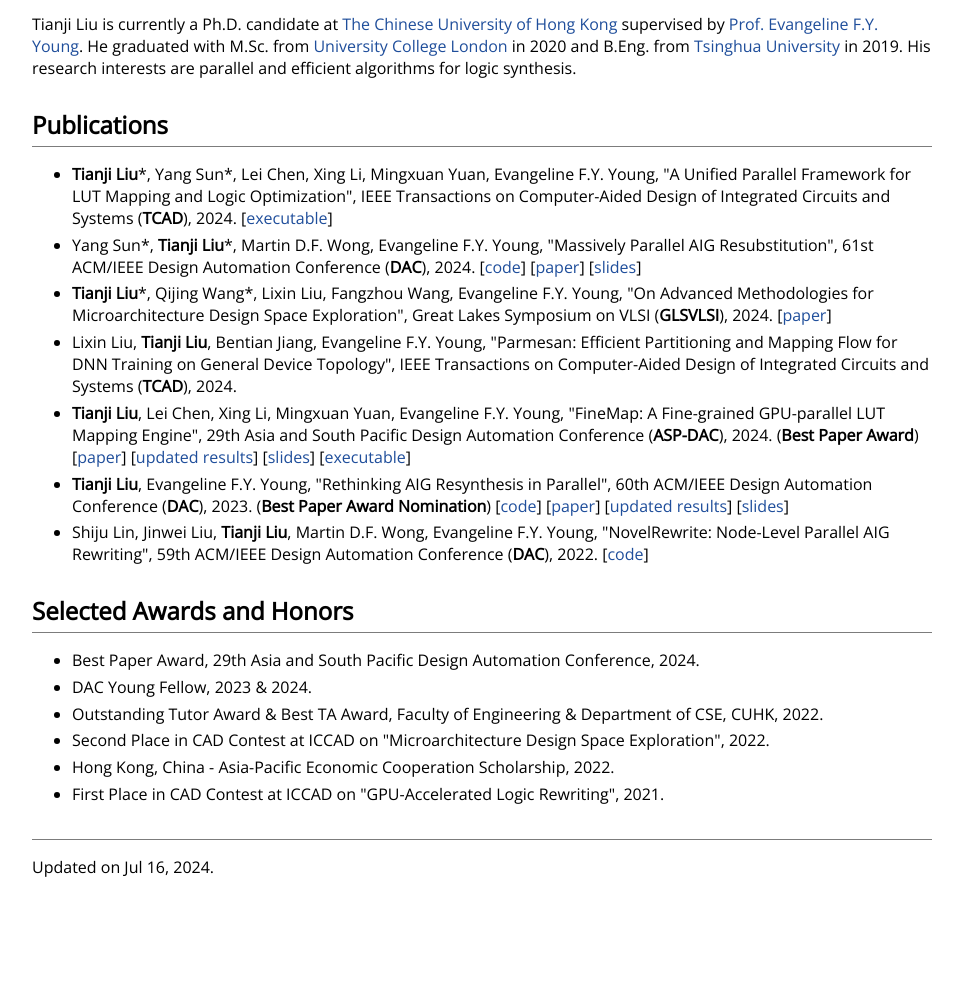
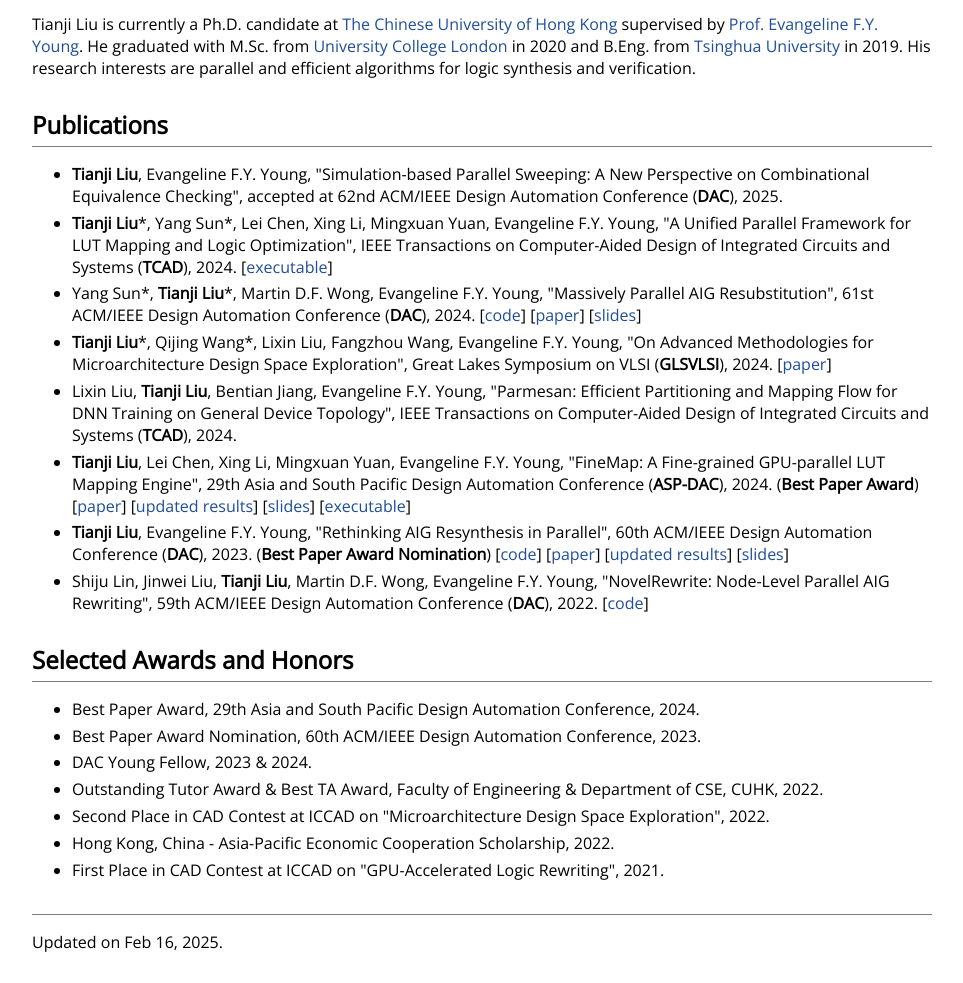
Before and after one commit to tefantasy/tefantasy.github.io, a plain HTML site: page index.html in a window 1280 px wide. Shown: the part 318-1301 px from the top of the page, without its empty margins (158-1121 px from the left). Before the commit the page ends 1226 px from the top, so only its background shows below. Drawn offline with nearby package versions, Linux system fonts and the light colour scheme.

Commit message:
update pub

```diff
--- a/index.html
+++ b/index.html
@@ -42,11 +42,15 @@
     <a href="https://www.ucl.ac.uk/" target="_blank">University College London</a>
     in 2020 and B.Eng. from
     <a href="https://www.tsinghua.edu.cn/en/" target="_blank">Tsinghua University</a>
-    in 2019. His research interests are parallel and efficient algorithms for logic synthesis.
+    in 2019. His research interests are parallel and efficient algorithms for logic synthesis
+    and verification.
 </p>
 
 <h2>Publications</h2>
 <ul id="pubs">
+<li>
+<b>Tianji Liu</b>, Evangeline F.Y. Young, "Simulation-based Parallel Sweeping: A New Perspective on Combinational Equivalence Checking", accepted at 62nd ACM/IEEE Design Automation Conference (<b>DAC</b>), 2025.
+</li>
 <li>
 <b>Tianji Liu</b>*, Yang Sun*, Lei Chen, Xing Li, Mingxuan Yuan, Evangeline F.Y. Young, "A Unified Parallel Framework for LUT Mapping and Logic Optimization", IEEE Transactions on Computer-Aided Design of Integrated Circuits and Systems (<b>TCAD</b>), 2024. [<a href="https://github.com/cuhk-eda/CULS?tab=readme-ov-file#executable-of-lut-mapping-and-mapping-based-optimization" target="_blank">executable</a>]
 </li>
@@ -77,6 +81,9 @@ Shiju Lin, Jinwei Liu, <b>Tianji Liu</b>, Martin D.F. Wong, Evangeline F.Y. Youn
 Best Paper Award, 29th Asia and South Pacific Design Automation Conference, 2024.
 </li>
 <li>
+Best Paper Award Nomination, 60th ACM/IEEE Design Automation Conference, 2023.
+</li>
+<li>
 DAC Young Fellow, 2023 & 2024.
 </li>
 <li>
@@ -96,7 +103,7 @@ First Place in CAD Contest at ICCAD on "GPU-Accelerated Logic Rewriting", 2021.
 
 <h2></h2>
 <p>
-Updated on Jul 16, 2024.
+Updated on Feb 16, 2025.
 </p>
 
 </body>
```
Also changed, not shown: 3 other files.
